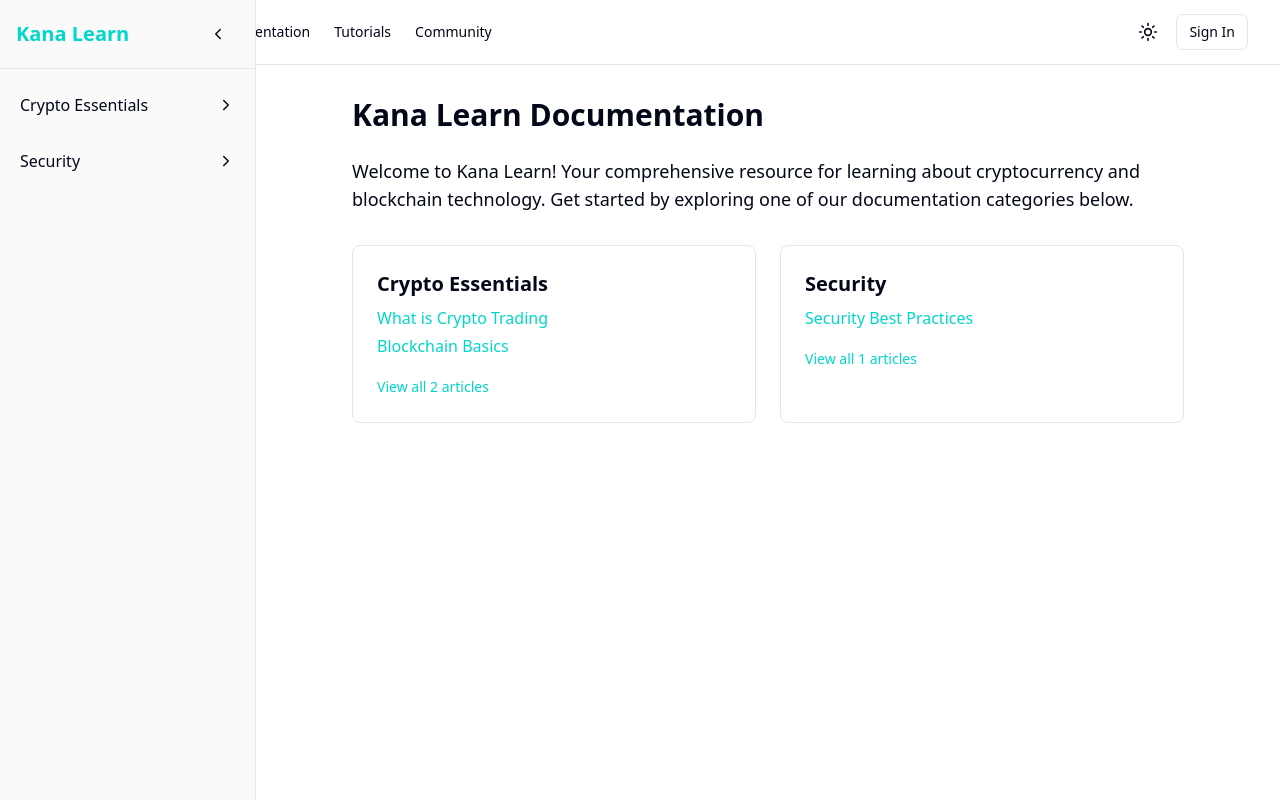
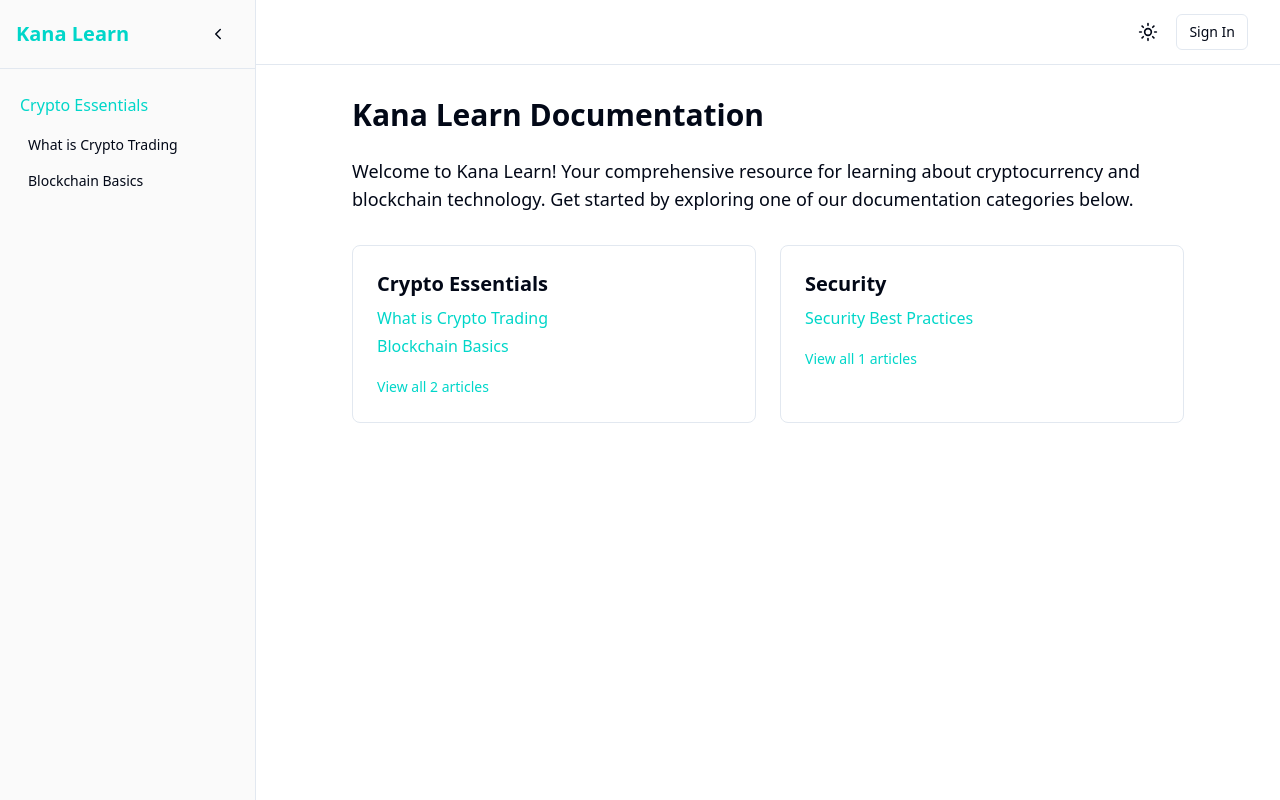
Before and after one commit to k1sh0r/kana-learn, a React (Vite) app: page /docs in a window 1280 px wide. Built offline with nearby package versions, Linux system fonts and the light colour scheme.

Commit message:
Refactor: Update navigation and sidebar
- Remove documentation, tutorials, and community links from the navigation.
- Modify the sidebar to display only the category slug title, showing one category at a time.
- Fix the navigation bar and sidebar menu for both desktop and mobile views.

```diff
--- a/src/components/DocLayout.tsx
+++ b/src/components/DocLayout.tsx
@@ -1,6 +1,6 @@
 
 import { useState, useEffect } from "react";
-import { useLocation } from "react-router-dom";
+import { useLocation, useParams } from "react-router-dom";
 import { Header } from "./Header";
 import { DocSidebar } from "./DocSidebar";
 import { Category, DocPage } from "@/types";
@@ -12,6 +12,7 @@ interface DocLayoutProps {
 
 export function DocLayout({ children }: DocLayoutProps) {
   const location = useLocation();
+  const { category } = useParams();
   const [categories, setCategories] = useState<Category[]>(mockData.categories);
   const [currentPage, setCurrentPage] = useState<DocPage | null>(null);
 
@@ -21,8 +22,8 @@ export function DocLayout({ children }: DocLayoutProps) {
     // Find the current page based on the URL
     let foundPage: DocPage | null = null;
 
-    for (const category of categories) {
-      const page = category.pages.find(p => p.slug === pathname);
+    for (const cat of categories) {
+      const page = cat.pages.find(p => p.slug === pathname);
       if (page) {
         foundPage = page;
         break;
@@ -39,7 +40,7 @@ export function DocLayout({ children }: DocLayoutProps) {
       <div className="flex flex-1">
         <DocSidebar categories={categories} currentSlug={location.pathname} />
 
-        <main className="flex-1 pl-0 lg:pl-64">
+        <main className="flex-1 pl-0 lg:pl-64 transition-all duration-300">
           <div className="container max-w-4xl py-8 px-4 lg:px-8">
             {children}
 
--- a/src/components/DocSidebar.tsx
+++ b/src/components/DocSidebar.tsx
@@ -1,6 +1,6 @@
 
 import { useState, useEffect } from "react";
-import { Link, useLocation } from "react-router-dom";
+import { Link, useLocation, useParams } from "react-router-dom";
 import { ChevronDown, ChevronRight, Menu, ChevronLeft, ChevronUp } from "lucide-react";
 import { cn } from "@/lib/utils";
 import { Category } from "@/types";
@@ -13,27 +13,23 @@ interface DocSidebarProps {
 
 export function DocSidebar({ categories, currentSlug }: DocSidebarProps) {
   const location = useLocation();
-  const [isOpen, setIsOpen] = useState(true);
+  const { category: categorySlug } = useParams();
+  const [isOpen, setIsOpen] = useState(false);
   const [isCollapsed, setIsCollapsed] = useState(false);
-  const [expandedCategories, setExpandedCategories] = useState<{ [key: string]: boolean }>(() => {
-    // Initially expand the category that contains the current page
-    const expanded: { [key: string]: boolean } = {};
-    categories.forEach((category) => {
-      if (category.pages.some((page) => page.slug === currentSlug)) {
-        expanded[category.id] = true;
-      } else {
-        expanded[category.id] = false;
+  const [currentCategory, setCurrentCategory] = useState<Category | null>(null);
+
+  // Find the current category based on URL params
+  useEffect(() => {
+    if (categorySlug) {
+      const foundCategory = categories.find(cat => cat.slug === categorySlug);
+      if (foundCategory) {
+        setCurrentCategory(foundCategory);
       }
-    });
-    return expanded;
-  });
-
-  const toggleCategory = (categoryId: string) => {
-    setExpandedCategories((prev) => ({
-      ...prev,
-      [categoryId]: !prev[categoryId],
-    }));
-  };
+    } else if (categories.length > 0) {
+      // Default to first category if none specified
+      setCurrentCategory(categories[0]);
+    }
+  }, [categorySlug, categories]);
 
   const toggleSidebar = () => {
     setIsOpen(!isOpen);
@@ -47,6 +43,8 @@ export function DocSidebar({ categories, currentSlug }: DocSidebarProps) {
   useEffect(() => {
     setIsOpen(false);
   }, [location.pathname]);
+
+  if (!currentCategory) return null;
 
   return (
     <aside className="relative">
@@ -87,30 +85,14 @@ export function DocSidebar({ categories, currentSlug }: DocSidebarProps) {
         </div>
 
         <nav className={`px-3 py-4 overflow-y-auto ${isCollapsed ? "overflow-x-hidden" : ""}`}>
-          {categories
-            .sort((a, b) => a.position - b.position)
-            .map((category) => (
-              <div key={category.id} className="mb-4">
+          <div className="mb-4">
             {!isCollapsed ? (
-                  <>
-                    <button
-                      onClick={() => toggleCategory(category.id)}
-                      className={cn(
-                        "flex items-center justify-between w-full px-2 py-2 text-left rounded-md hover:bg-sidebar-accent",
-                        currentSlug.startsWith(`/${category.slug}`) && "text-primary-600"
-                      )}
-                    >
-                      <span className="font-medium truncate">{category.label}</span>
-                      {expandedCategories[category.id] ? (
-                        <ChevronDown size={18} />
-                      ) : (
-                        <ChevronRight size={18} />
-                      )}
-                    </button>
-
-                    {expandedCategories[category.id] && (
-                      <ul className="pl-4 mt-1 space-y-1">
-                        {category.pages
+              <div className="mb-4">
+                <div className="px-2 py-2 font-medium text-primary-600">
+                  {currentCategory.label}
+                </div>
+                <ul className="pl-2 mt-1 space-y-1">
+                  {currentCategory.pages
                     .sort((a, b) => (a.sidebar_position || 0) - (b.sidebar_position || 0))
                     .map((page) => (
                       <li key={page.id}>
@@ -128,21 +110,32 @@ export function DocSidebar({ categories, currentSlug }: DocSidebarProps) {
                       </li>
                     ))}
                 </ul>
+              </div>
+            ) : (
+              <div className="flex flex-col items-center space-y-2">
+                <div className="text-xs font-medium text-primary-600 py-2">
+                  {currentCategory.label.charAt(0)}
+                </div>
+                {currentCategory.pages
+                  .sort((a, b) => (a.sidebar_position || 0) - (b.sidebar_position || 0))
+                  .map((page) => (
+                    <Link
+                      key={page.id}
+                      to={page.slug}
+                      className={cn(
+                        "w-10 h-10 flex items-center justify-center rounded-md",
+                        page.slug === currentSlug
+                          ? "bg-sidebar-accent text-primary-600"
+                          : "hover:bg-sidebar-accent"
                       )}
-                  </>
-                ) : (
-                  <Link
-                    to={`/${category.slug}`}
-                    className={cn(
-                      "flex flex-col items-center justify-center w-full py-3 px-1 text-center rounded-md hover:bg-sidebar-accent",
-                      currentSlug.startsWith(`/${category.slug}`) && "text-primary-600 bg-sidebar-accent"
-                    )}
+                      title={page.title}
                     >
-                    <span className="text-xs font-medium truncate">{category.label.charAt(0)}</span>
+                      {page.title.charAt(0)}
                     </Link>
+                  ))}
+              </div>
             )}
           </div>
-            ))}
         </nav>
       </div>
     </aside>
--- a/src/components/Header.tsx
+++ b/src/components/Header.tsx
@@ -31,29 +31,15 @@ export function Header() {
             <Menu size={24} />
           </button>
 
-          <nav className={`${isMobileMenuOpen ? 'flex' : 'hidden'} lg:flex flex-col lg:flex-row absolute lg:static top-16 left-0 right-0 bg-background lg:bg-transparent border-b lg:border-0 p-4 lg:p-0 gap-4 lg:gap-6 z-50`}>
-            <Link
-              to="/docs"
-              className="text-sm font-medium transition-colors hover:text-primary"
-              onClick={() => setIsMobileMenuOpen(false)}
-            >
-              Documentation
-            </Link>
-            <Link
-              to="/tutorials"
-              className="text-sm font-medium transition-colors hover:text-primary"
-              onClick={() => setIsMobileMenuOpen(false)}
-            >
-              Tutorials
-            </Link>
-            <Link
-              to="/community"
-              className="text-sm font-medium transition-colors hover:text-primary"
-              onClick={() => setIsMobileMenuOpen(false)}
-            >
-              Community
-            </Link>
-          </nav>
+          <Link
+            to="/"
+            className="lg:hidden items-center space-x-2 flex"
+            onClick={() => setIsMobileMenuOpen(false)}
+          >
+            <span className="font-bold text-lg bg-gradient-to-r from-primary-700 to-primary-500 text-transparent bg-clip-text">
+              Kana Learn
+            </span>
+          </Link>
         </div>
 
         <div className="flex items-center gap-2">
```
Lines whose indentation alone changed are shown as unchanged.
